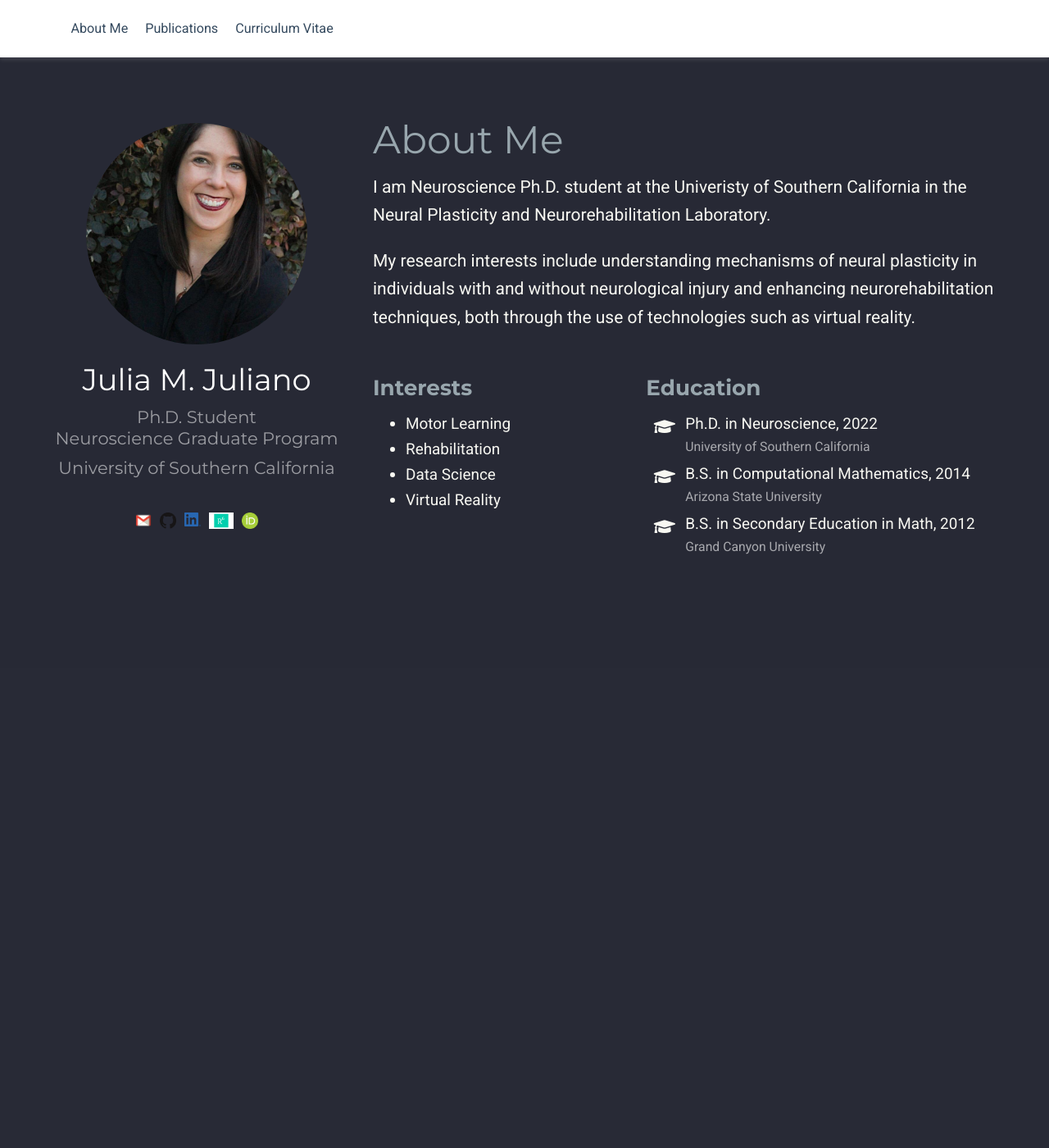
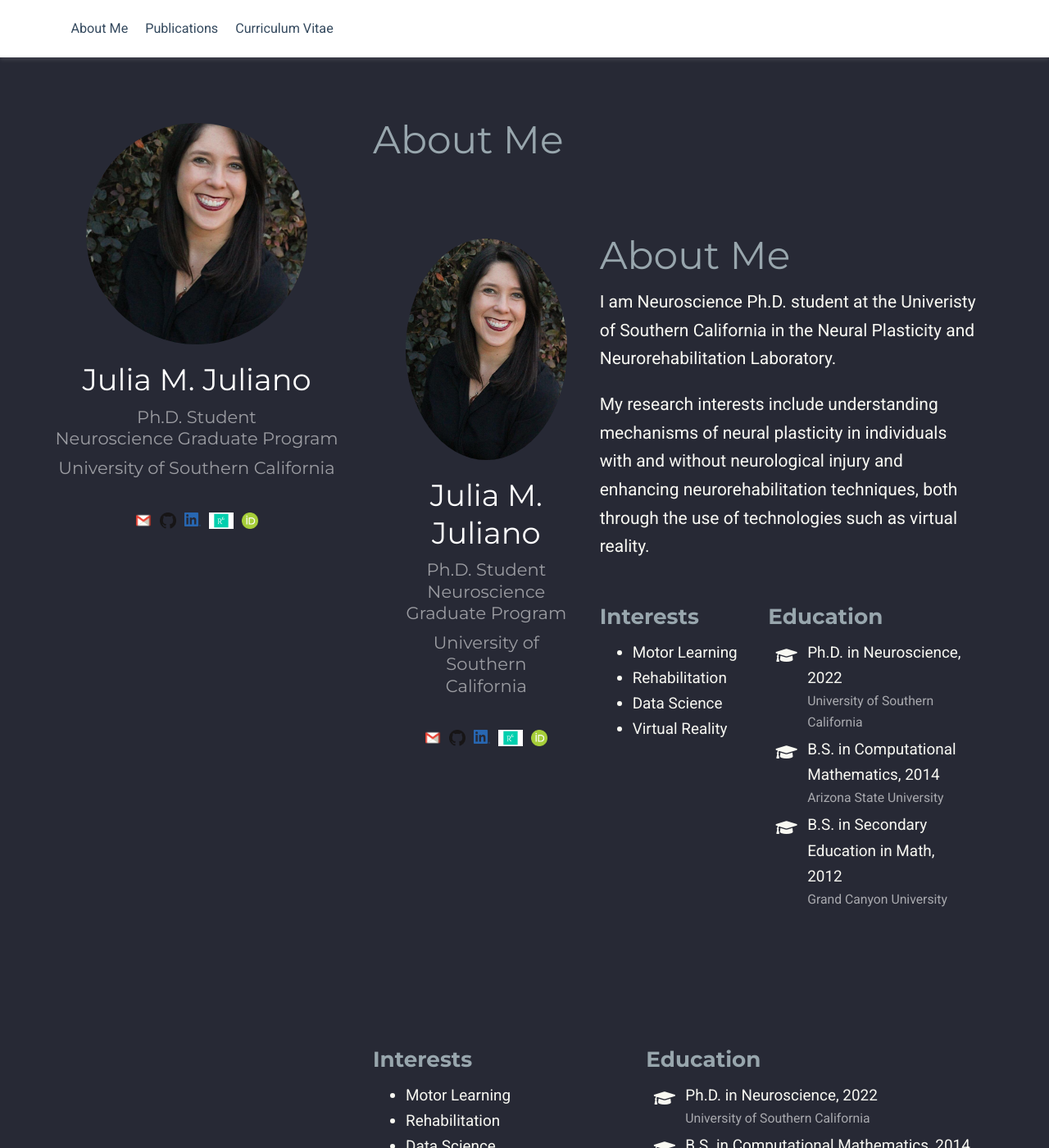
Before and after one commit to juliamjuliano/juliamjuliano.github.io, a Jekyll site: the page built from index.html, in a window 1280 px wide and 1400 px high. Shown: the whole window at 82% size. Built offline with Jekyll 4.4.1, drawn with Linux system fonts in a browser that asks for light colours; nearby versions of some CDN libraries; a style sheet for code colours, icons or effects is not loaded.

Commit message:
Update index.html

```diff
--- a/index.html
+++ b/index.html
@@ -2,8 +2,88 @@
 layout: academic
 title: Julia M. Juliano
 ---
-<div class="row marketing">
- 	 <p>I am Neuroscience Ph.D. student at the Univeristy of Southern California in the Neural Plasticity and Neurorehabilitation Laboratory.</p>
- 	 <p>My research interests include understanding mechanisms of neural plasticity in individuals with and without neurological injury and enhancing neurorehabilitation techniques, both through the use of technologies such as virtual reality.</p>
-</div>
-<!-- /div -->
+
+<section id="about" class="home-section wg-about">
+        <div class="container">
+            <div class="row">
+                <div class="col-12 col-lg-4">
+                    <div id="profile">
+                        <img class="avatar avatar-circle" src="/images/headshot_2020.jpg" alt="Julia M. Juliano" />
+
+                        <div class="portrait-title">
+                            <h2>Julia M. Juliano<br/></h2>
+                            <h3>
+                                Ph.D. Student<br/>
+                                <span>Neuroscience Graduate Program<br/><span>
+
+                            </h3>
+                            <h3><span>University of Southern California</span></h3>
+                        </div>
+
+                        <ul class="network-icon" aria-hidden="true">
+                            <li><img border="0" alt="Email" src="/images/email_icon.png" width="20" height="20" /> <a href="mailto:julia.m.juliano@gmail.com"></a></li>
+                            <li><img border="0" alt="GitHub" src="/images/github_icon.png" width="20" height="20" /> <a href="https://github.com/juliamjuliano"></a></li>
+                            <li><img border="0" alt="LinkedIn" src="/images/linkedin_icon.png" width="20" height="20" /> <a href="https://www.linkedin.com/in/julia-juliano/"></a></li>
+                            <li><img border="0" alt="ResearchGate" src="/images/researchgate_icon.png" width="30" height="20" /> <a href="https://www.researchgate.net/profile/Julia_Juliano"></a></li>
+                            <li><img border="0" alt="ORCID" src="/images/orcid_icon.png" width="20" height="20" /> <a href="https://orcid.org/0000-0003-4513-2624"></a></li>
+                        </ul>
+                    </div>
+                </div>
+
+                <div class="col-12 col-lg-8">
+                    <h1>About Me</h1>
+                    <div class="container">
+                        <div class="row marketing">
+ 	                           <p>I am Neuroscience Ph.D. student at the Univeristy of Southern California in the Neural Plasticity and Neurorehabilitation Laboratory.</p>
+ 	                           <p>My research interests include understanding mechanisms of neural plasticity in individuals with and without neurological injury and enhancing neurorehabilitation techniques, both through the use of technologies such as virtual reality.</p>
+                        </div>
+                    </div>
+
+                    <div class="row">
+                        <div class="col-md-5">
+                            <h3>Interests</h3>
+
+                            <ul class="ul-interests">
+                                <li>Motor Learning</li>
+                                <li>Rehabilitation</li>
+                                <li>Data Science</li>
+                                <li>Virtual Reality</li>
+                            </ul>
+                        </div>
+
+                        <meta name="viewport" content="width=device-width, initial-scale=1" />
+                        <link rel="stylesheet" href="https://cdnjs.cloudflare.com/ajax/libs/font-awesome/4.7.0/css/font-awesome.min.css" />
+
+                        <div class="col-md-7">
+                            <h3>Education</h3>
+                            <ul class="ul-edu fa-ul">
+                                <li>
+                                    <i class="fa-li fas fa-graduation-cap"></i>
+                                    <div class="description">
+                                        <p class="course">Ph.D. in Neuroscience, 2022</p>
+                                        <p class="institution">University of Southern California</p>
+                                    </div>
+                                </li>
+
+                                <li>
+                                    <i class="fa-li fas fa-graduation-cap"></i>
+                                    <div class="description">
+                                        <p class="course">B.S. in Computational Mathematics, 2014</p>
+                                        <p class="institution">Arizona State University</p>
+                                    </div>
+                                </li>
+
+                                <li>
+                                    <i class="fa-li fas fa-graduation-cap"></i>
+                                    <div class="description">
+                                        <p class="course">B.S. in Secondary Education in Math, 2012</p>
+                                        <p class="institution">Grand Canyon University</p>
+                                    </div>
+                                </li>
+                            </ul>
+                        </div>
+                    </div>
+                </div>
+            </div>
+        </div>
+    </section>
```
